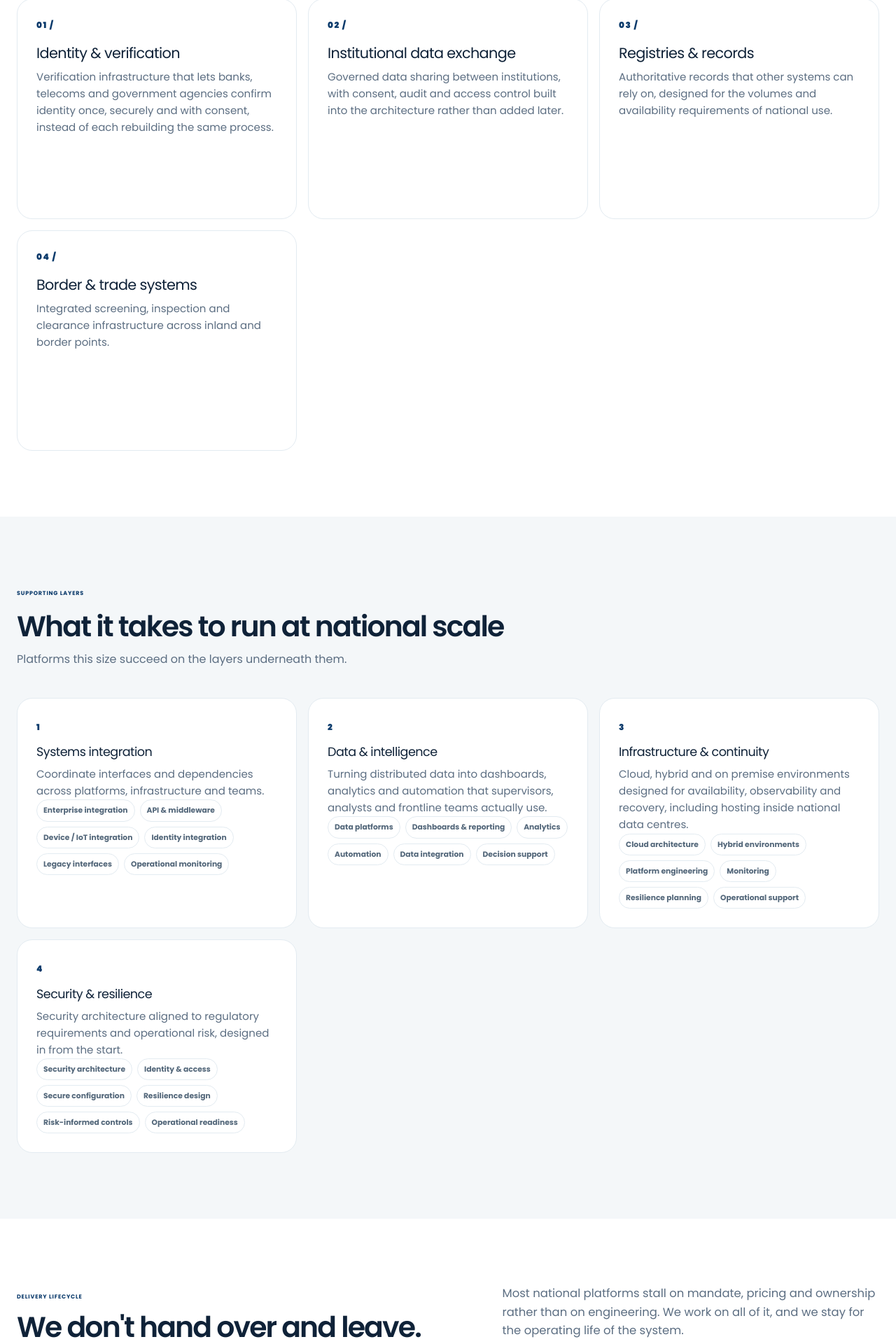
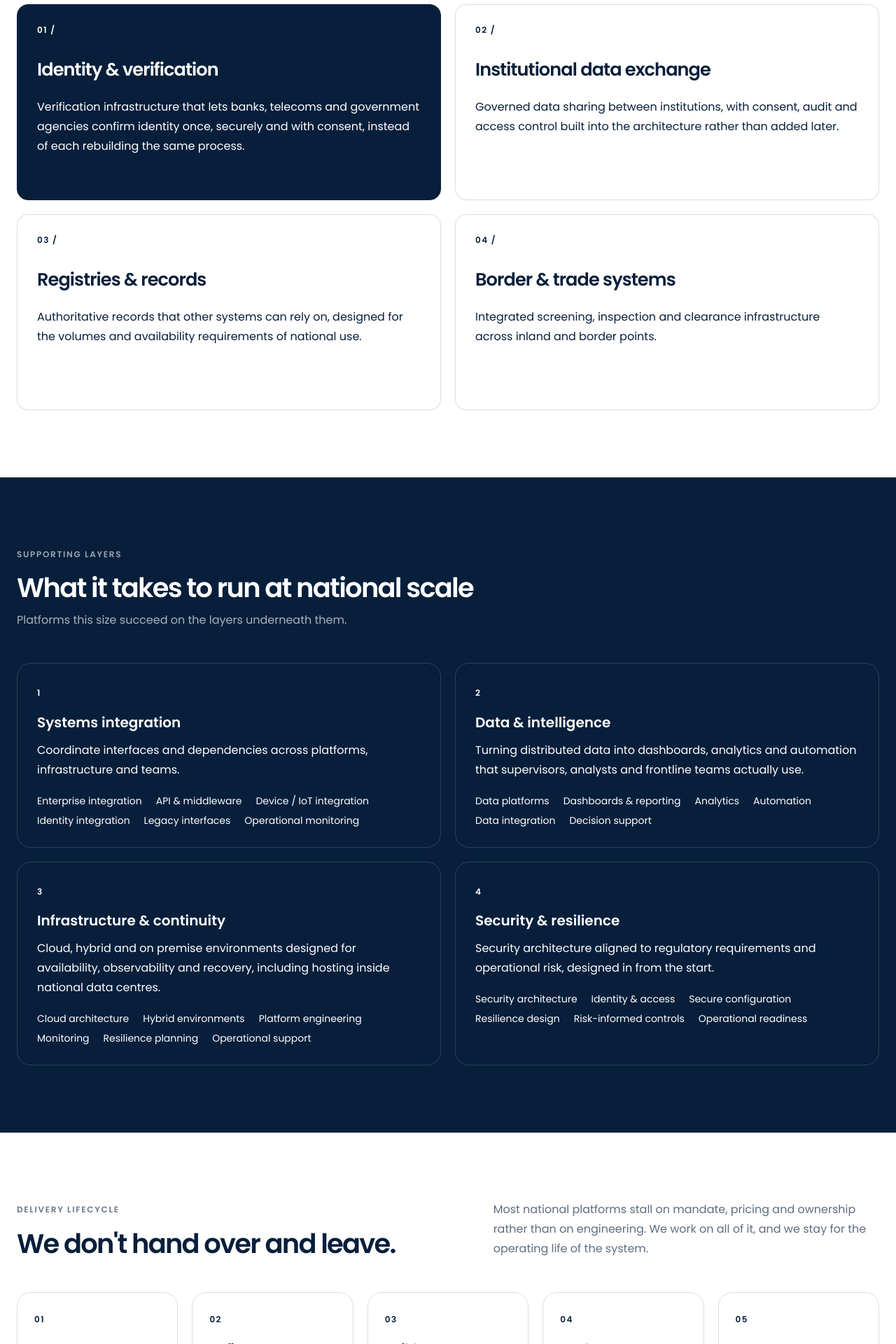
Before and after one commit to rutaganda56/plg-solutions, a Next.js app in the folder apps/client/: page /capabilities in a window 1280 px wide. Shown: the part 810-2730 px from the top of the page at 70% size. Built offline with nearby package versions, Linux system fonts and the light colour scheme.

Commit message:
style(capabilities): refine platform and delivery sections
Co-authored-by: Copilot <223556219+Copilot@users.noreply.github.com>

```diff
--- a/apps/client/app/capabilities/page.tsx
+++ b/apps/client/app/capabilities/page.tsx
@@ -103,45 +103,55 @@ export default function CapabilitiesPage() {
         description="PLG Solutions designs, builds and operates digital infrastructure used by many organisations at once the identity, data and service layers that governments, regulators and industry depend on. We build in Rwanda, for the continent."
       />
 
-      <section className="section">
-        <div className="container">
-          <div className="page-intro">
-            <span className="eyebrow">Shared digital infrastructure</span>
-            <h2>National platforms</h2>
-            <p>
+      <section data-reveal className="bg-white py-20 text-[#071f3b] md:py-24">
+        <div className="mx-auto w-[calc(100%-48px)] max-w-[1320px]">
+          <div className="mb-12 max-w-[780px]">
+            <span className="text-xs font-semibold uppercase tracking-[0.14em] text-[#071f3b]/60">Shared digital infrastructure</span>
+            <h2 className="mt-4 text-[clamp(1.8rem,3vw,2.5rem)] font-semibold leading-[1.1] tracking-[-0.045em]">National platforms</h2>
+            <p className="mt-3 text-[#071f3b]/65">
               Infrastructure built once, used by everyone who needs it.
             </p>
           </div>
-          <div className="platform-grid">
-            {platforms.map((platform) => (
-              <article
-                className="platform-card"
+          <div className="grid items-stretch gap-5 md:grid-cols-12">
+            {platforms.map((platform, platformIndex) => (
+              <article data-reveal-item
+                className={[
+                  "flex min-h-[280px] flex-col rounded-[16px] p-7",
+                  platformIndex === 0
+                    ? "border border-[#071f3b] bg-[#071f3b] text-white md:col-span-6"
+                    : platformIndex === 3
+                      ? "border border-[#071f3b]/15 bg-white text-[#071f3b] md:col-span-6"
+                      : "border border-[#071f3b]/15 bg-white text-[#071f3b] md:col-span-6",
+                ].join(" ")}
                 id={platform.id}
                 key={platform.index}
               >
-                <span>{platform.index}</span>
-                <h3>{platform.title}</h3>
-                <p>{platform.body}</p>
+                <span className={platformIndex === 0 ? "text-xs font-semibold tracking-[0.12em] text-white" : "text-xs font-semibold tracking-[0.12em] text-[#071f3b]"}>{platform.index}</span>
+                <h3 className={platformIndex === 0 ? "mt-8 max-w-[520px] text-[clamp(1.35rem,2vw,1.8rem)] font-semibold leading-tight tracking-[-0.035em] text-white" : "mt-8 max-w-[520px] text-[clamp(1.35rem,2vw,1.8rem)] font-semibold leading-tight tracking-[-0.035em] text-[#071f3b]"}>{platform.title}</h3>
+                <p className={platformIndex === 0 ? "mt-6 max-w-[560px] leading-7 text-white" : "mt-6 max-w-[560px] leading-7 text-[#071f3b]"}>{platform.body}</p>
               </article>
             ))}
           </div>
         </div>
       </section>
 
-      <section className="section soft">
-        <div className="container">
-          <div className="page-intro">
-            <span className="eyebrow">Supporting layers</span>
-            <h2>What it takes to run at national scale</h2>
-            <p>Platforms this size succeed on the layers underneath them.</p>
+      <section data-reveal className="bg-[#071f3b] py-20 text-white md:py-24">
+        <div className="mx-auto w-[calc(100%-48px)] max-w-[1320px]">
+          <div className="mb-12 max-w-[780px]">
+            <span className="text-xs font-semibold uppercase tracking-[0.14em] text-white/60">Supporting layers</span>
+            <h2 className="mt-4 text-[clamp(1.8rem,3vw,2.5rem)] font-semibold leading-[1.1] tracking-[-0.045em]">What it takes to run at national scale</h2>
+            <p className="mt-3 text-white/65">Platforms this size succeed on the layers underneath them.</p>
           </div>
-          <div className="support-grid">
+          <div className="grid gap-5 md:grid-cols-2">
             {supportingLayers.map((layer) => (
-              <article className="support-card" key={layer.index}>
-                <span>{layer.index}</span>
-                <h3>{layer.title}</h3>
-                <p>{layer.body}</p>
-                <ul className="industry-tags">
+              <article data-reveal-item
+                className="rounded-[20px] border border-white/15 p-7"
+                key={layer.index}
+              >
+                <span className="text-xs font-semibold tracking-[0.12em] text-white">{layer.index}</span>
+                <h3 className="mt-4 text-xl font-semibold text-white">{layer.title}</h3>
+                <p className="mt-3 leading-7 text-white">{layer.body}</p>
+                <ul className="mt-5 flex flex-wrap gap-x-5 gap-y-2 text-sm text-white">
                   {layer.focus.map((item) => <li key={item}>{item}</li>)}
                 </ul>
               </article>
@@ -150,43 +160,46 @@ export default function CapabilitiesPage() {
         </div>
       </section>
 
-      <section className="section">
-        <div className="container">
-          <div className="section-head">
+      <section data-reveal className="bg-white py-20 text-[#071f3b] md:py-24">
+        <div className="mx-auto w-[calc(100%-48px)] max-w-[1320px]">
+          <div className="grid gap-8 md:grid-cols-[1fr_0.85fr] md:items-end">
             <div>
-              <span className="eyebrow">Delivery lifecycle</span>
-              <h2>We don&apos;t hand over and leave.</h2>
+              <span className="text-xs font-semibold uppercase tracking-[0.14em] text-[#071f3b]/60">Delivery lifecycle</span>
+              <h2 className="mt-4 text-[clamp(1.8rem,3vw,2.5rem)] font-semibold leading-[1.1] tracking-[-0.045em]">We don&apos;t hand over and leave.</h2>
             </div>
-            <p>
+            <p className="leading-7 text-[#071f3b]/65">
               Most national platforms stall on mandate, pricing and ownership rather than on engineering.
               We work on all of it, and we stay for the operating life of the system.
             </p>
           </div>
-          <div className="lifecycle">
+          <div className="mt-12 grid gap-5 md:grid-cols-2 lg:grid-cols-5">
             {lifecycle.map((step) => (
-              <article className="lifecycle-step" key={step.index}>
-                <span>{step.index}</span>
-                <h3>{step.title}</h3>
-                <p>{step.body}</p>
+              <article data-reveal-item
+                className="min-h-[210px] rounded-[20px] border border-[#071f3b]/15 p-6"
+                key={step.index}
+              >
+                <span className="text-xs font-semibold tracking-[0.12em] text-[#071f3b]">{step.index}</span>
+                <h3 className="mt-4 text-lg font-semibold text-[#071f3b]">{step.title}</h3>
+                <p className="mt-3 leading-7 text-[#071f3b]">{step.body}</p>
               </article>
             ))}
           </div>
         </div>
       </section>
 
-      <section className="section soft">
-        <div className="container africa-panel">
+      <section data-reveal className="bg-[#071f3b] py-20 text-white md:py-24">
+        <div className="mx-auto grid w-[calc(100%-48px)] max-w-[1320px] gap-12 md:grid-cols-[1fr_0.9fr] md:items-center">
           <div>
-            <span className="eyebrow">Built from here</span>
-            <h2>Built in Kigali. Designed for the continent.</h2>
-            <p>
+            <span className="text-xs font-semibold uppercase tracking-[0.14em] text-white/60">Built from here</span>
+            <h2 className="mt-4 text-[clamp(1.7rem,2.8vw,2.35rem)] font-semibold leading-[1.08] tracking-[-0.045em]">Built in Kigali. Designed for the continent.</h2>
+            <p className="mt-5 leading-7 text-white/65">
               Institutions across Africa face the same problems in a different order
               fragmented identity systems, records that can&apos;t be verified across borders, services
                that stop at the edge of one agency. We build platforms designed from the outset to be
                redeployed in a second market and to interoperate across them.
             </p>
           </div>
-          <div className="africa-globe">
+          <div className="h-[270px] min-h-[220px]">
             <GlobeCanvas cx={0.5} cy={0.5} scale={0.43} offices />
           </div>
         </div>
```
